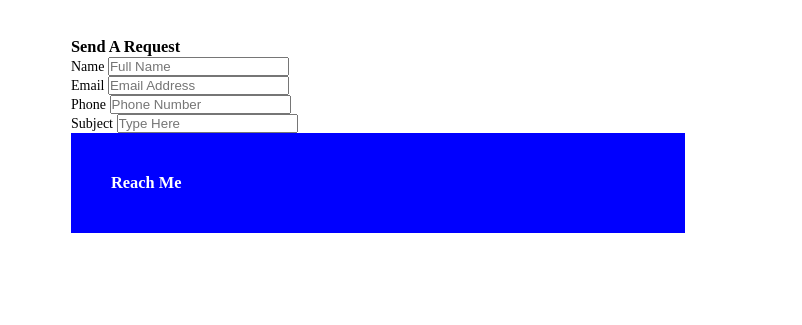
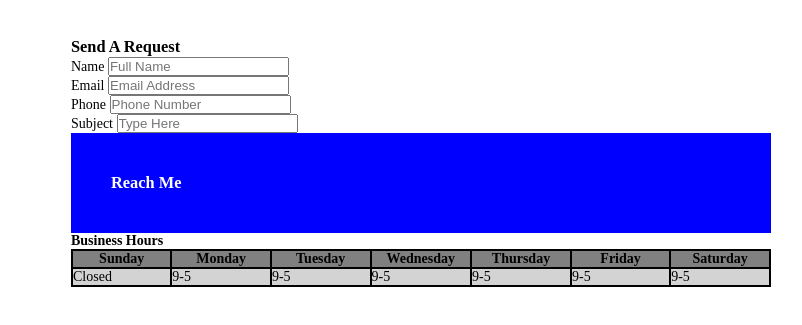
Before and after one commit to branthanneman/Vertigo-Design-Website, a plain HTML site: page contact.html in a window 1280 px wide. Shown: the part 169-494 px from the top of the page, without its empty margins (97-899 px from the left). Drawn offline with Linux system fonts and the light colour scheme.

Commit message:
Add files via upload

```diff
--- a/contact.html
+++ b/contact.html
@@ -50,5 +50,30 @@
 
 
 
+
 </body>
 </html>
+<body>
+
+	<h4>Business Hours</h4>
+
+	<table bgcolor="black" width="700">
+		<tr bgcolor="grey">
+			<th width="100">Sunday</th>
+			<th width="100">Monday</th>
+			<th width="100">Tuesday</th>
+			<th width="100">Wednesday</th>
+			<th width="100">Thursday</th>
+			<th width="100">Friday</th>
+			<th width="100">Saturday</th>
+		</tr>
+		<tr bgcolor="lightgrey">
+			<td>Closed</td>
+			<td>9-5</td>
+			<td>9-5</td>
+			<td>9-5</td>
+			<td>9-5</td>
+			<td>9-5</td>
+			<td>9-5</td>
+		</tr>
+	</table>
--- a/style.css
+++ b/style.css
@@ -140,3 +140,17 @@ h1{
 .container p{
 	margin bottom: 40px;
 }
+
+h2{
+	border: 3px solid black;
+	text-align: center;
+}
+
+.trow{
+	display: flex;
+}
+
+.column	{
+	flex:33.33%;
+	padding: 5px;
+}
```
